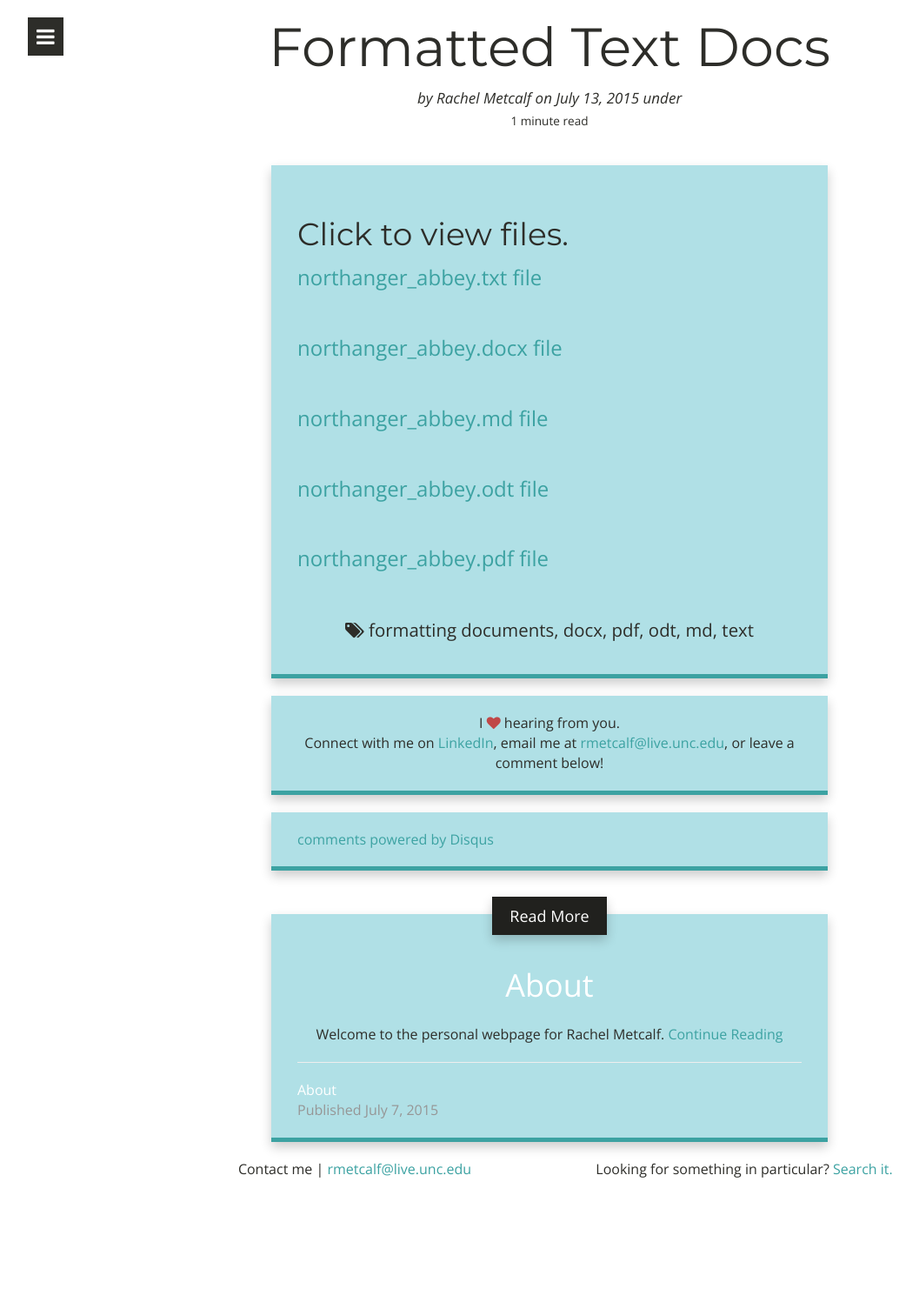
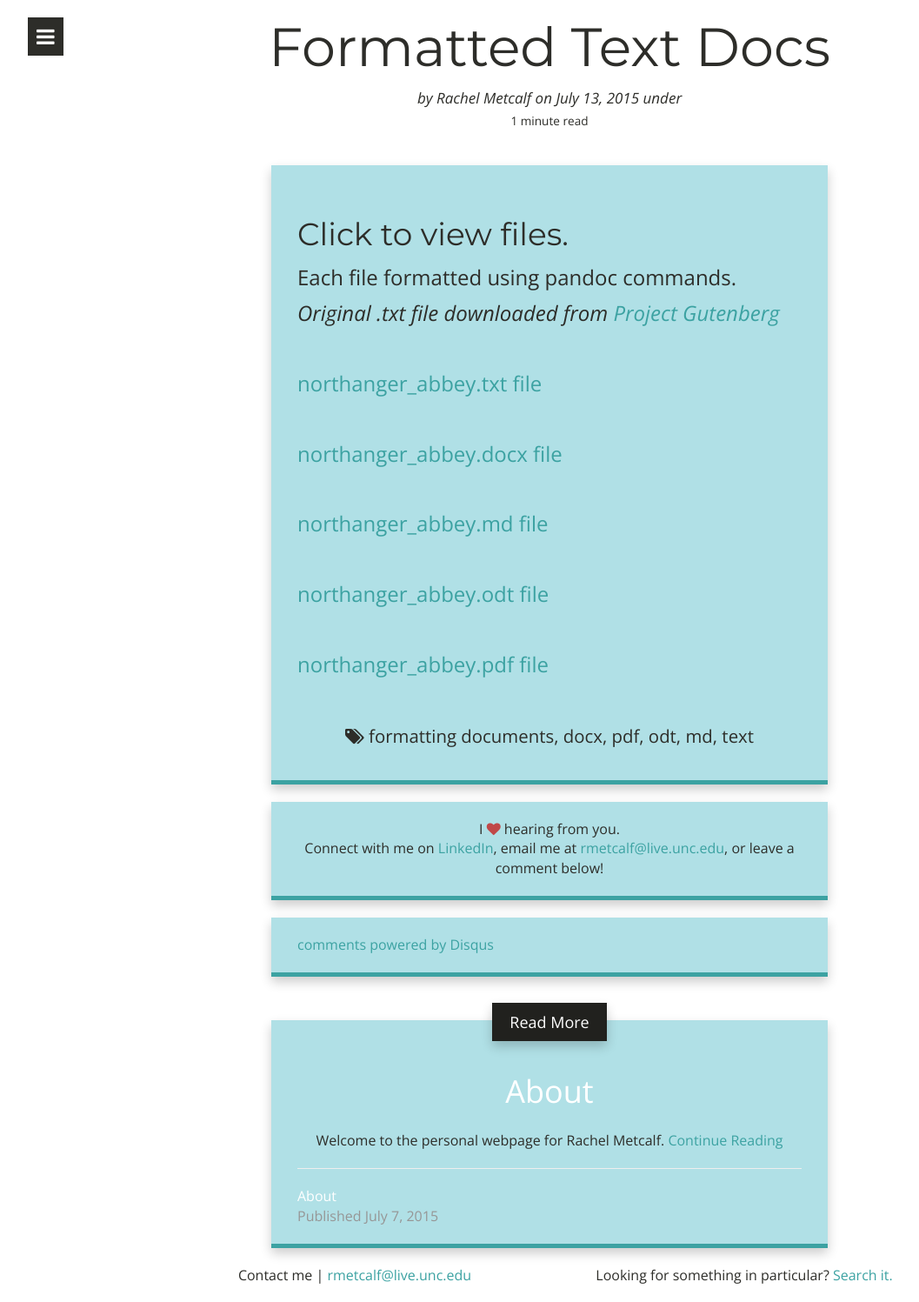
Before and after one commit to rcmetcalf/rcmetcalf.github.io, a Jekyll site: the page built from _posts/2015-07-13-formatted-text-docs.md, in a window 1280 px wide. Shown: the whole page at 87% size, without its empty margins (8-1065 px from the left). Built offline with Jekyll 4.4.1, drawn with Linux system fonts in a browser that asks for light colours; nearby versions of some CDN libraries; Markdown is read by kramdown in place of the engine named in the settings; comment, search, counter and statistics services are not loaded; before the commit the page ends 1376 px from its top, so only the background shows below that.

Commit message:
added intro

```diff
--- a/_posts/2015-07-13-formatted-text-docs.md
+++ b/_posts/2015-07-13-formatted-text-docs.md
@@ -16,11 +16,15 @@ tags:
 
 # Click to view files.
 
+Each file formatted using pandoc commands.
+*Original .txt file downloaded from <a href="https://www.gutenberg.org/" target="_blank">Project Gutenberg</a>*
+
+
 <a href="http://rcmetcalf.github.io/content/northanger_abbey.txt" target="_blank">northanger_abbey.txt file</a>
 
 <a href="http://rcmetcalf.github.io/content/northanger_abbey.docx">northanger_abbey.docx file</a>
 
-<a href="http://rcmetcalf.github.io/content/northanger_abbey">northanger_abbey.md file</a>
+<a href="http://rcmetcalf.github.io/content/northanger_abbey" target="_blank">northanger_abbey.md file</a>
 
 <a href="http://rcmetcalf.github.io/content/northanger_abbey.odt">northanger_abbey.odt file</a>
 
```
